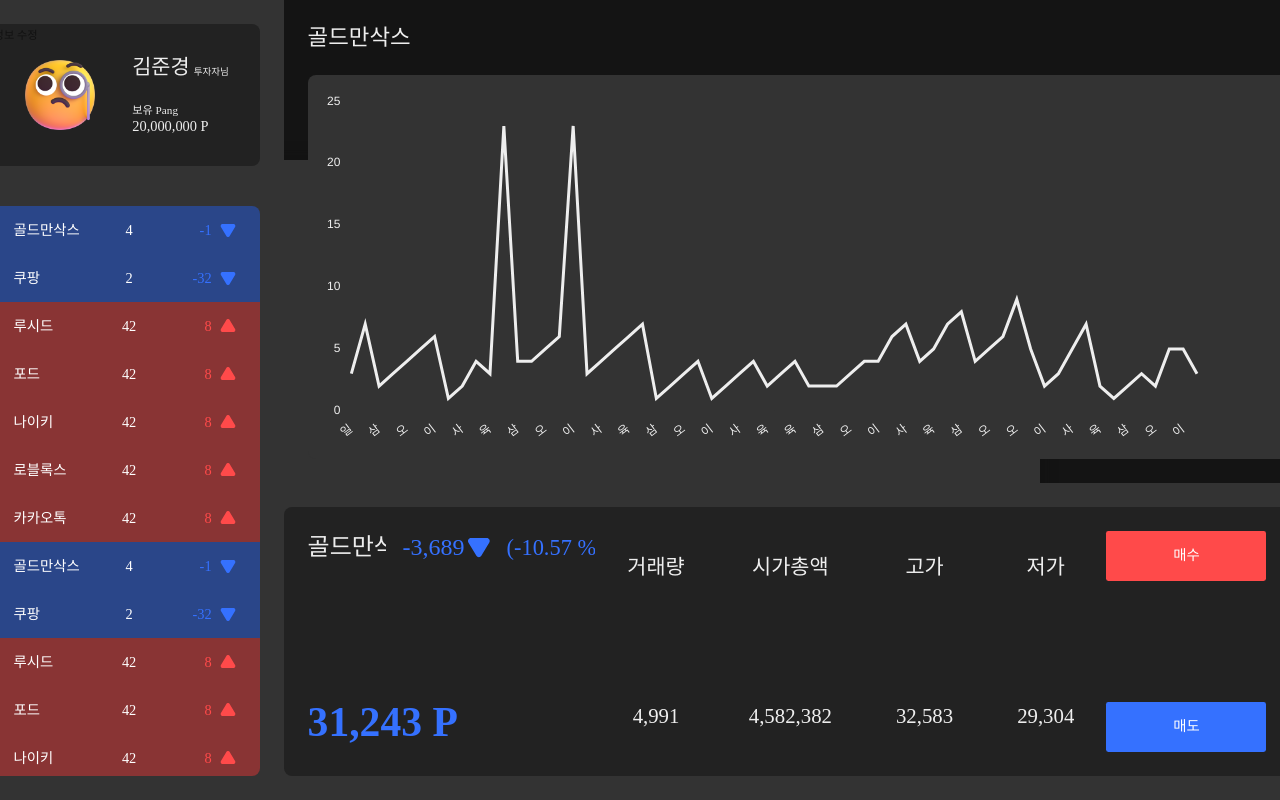
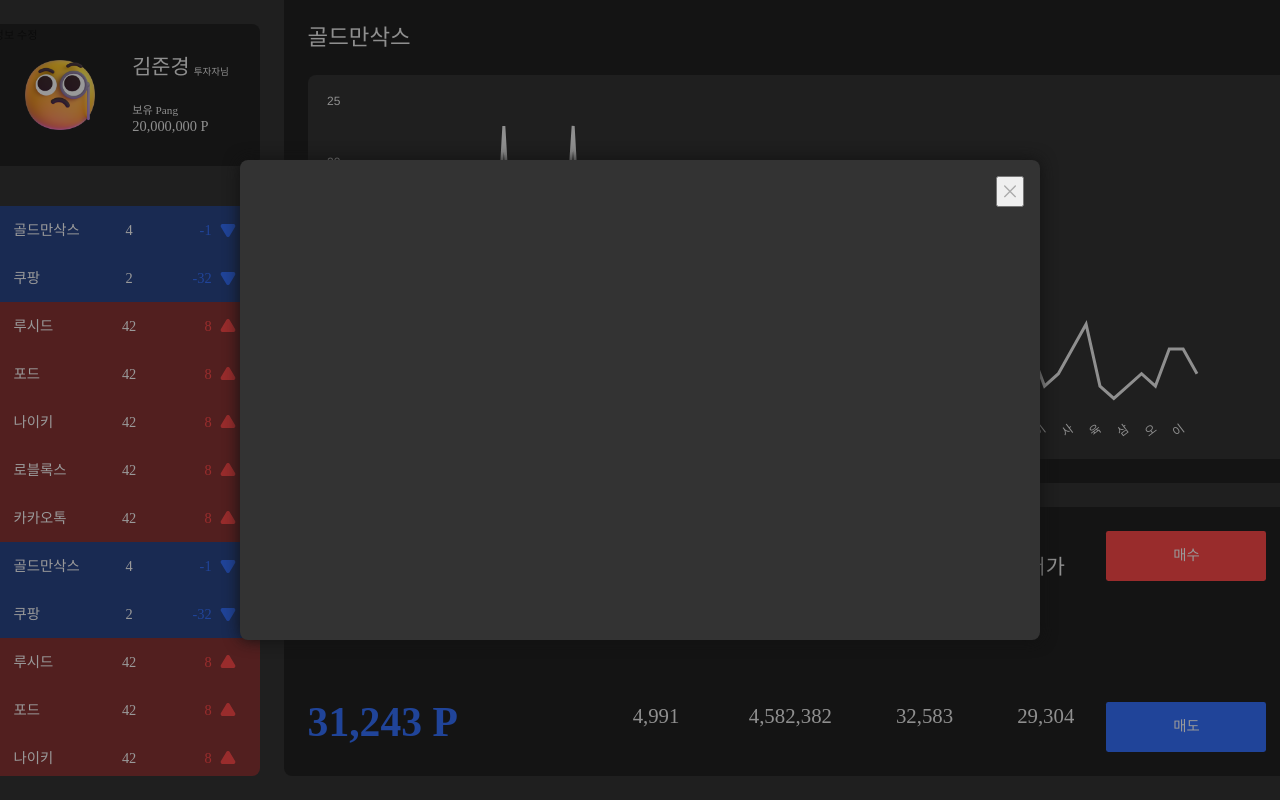
Before and after one commit to rlawnsrud0509/BSMCoinPractice, a Next.js app in the folder client/: page /stock in a window 1280 px wide. Shown: the top 800 px of the page. Built offline with nearby package versions, Linux system fonts and the light colour scheme.

Commit message:
add : ModalLayoutAnimation  추가

```diff
--- a/client/src/style/ui/layout/modalLayout/index.tsx
+++ b/client/src/style/ui/layout/modalLayout/index.tsx
@@ -1,7 +1,7 @@
 import {
-  closeModalAnimation,
-  showModalAnimation,
-} from "@/style/animation/modalAnimation";
+  closeModalLayoutAnimation,
+  showModalLayoutAnimation,
+} from "@/style/animation/modalLayoutAnimation";
 import { ModalLayoutProptypes } from "@/types/ui/ModalLayoutProptypes";
 import React from "react";
 import styled, { css } from "styled-components";
@@ -20,6 +20,8 @@
   top: 0;
   left: 0;
 
+  z-index: 100;
+
   display: flex;
   justify-content: center;
   align-items: center;
@@ -29,8 +31,8 @@
     backdrop-filter: brightness(${brightness});
   `};
 
-  ${({ modalState }) => css`
+  ${({ animationState }) => css`
     animation: 0.25s ease-in-out
-      ${modalState ? closeModalAnimation : showModalAnimation} forwards;
+      ${animationState ? showModalLayoutAnimation : closeModalLayoutAnimation} forwards;
   `}
 `;
```
